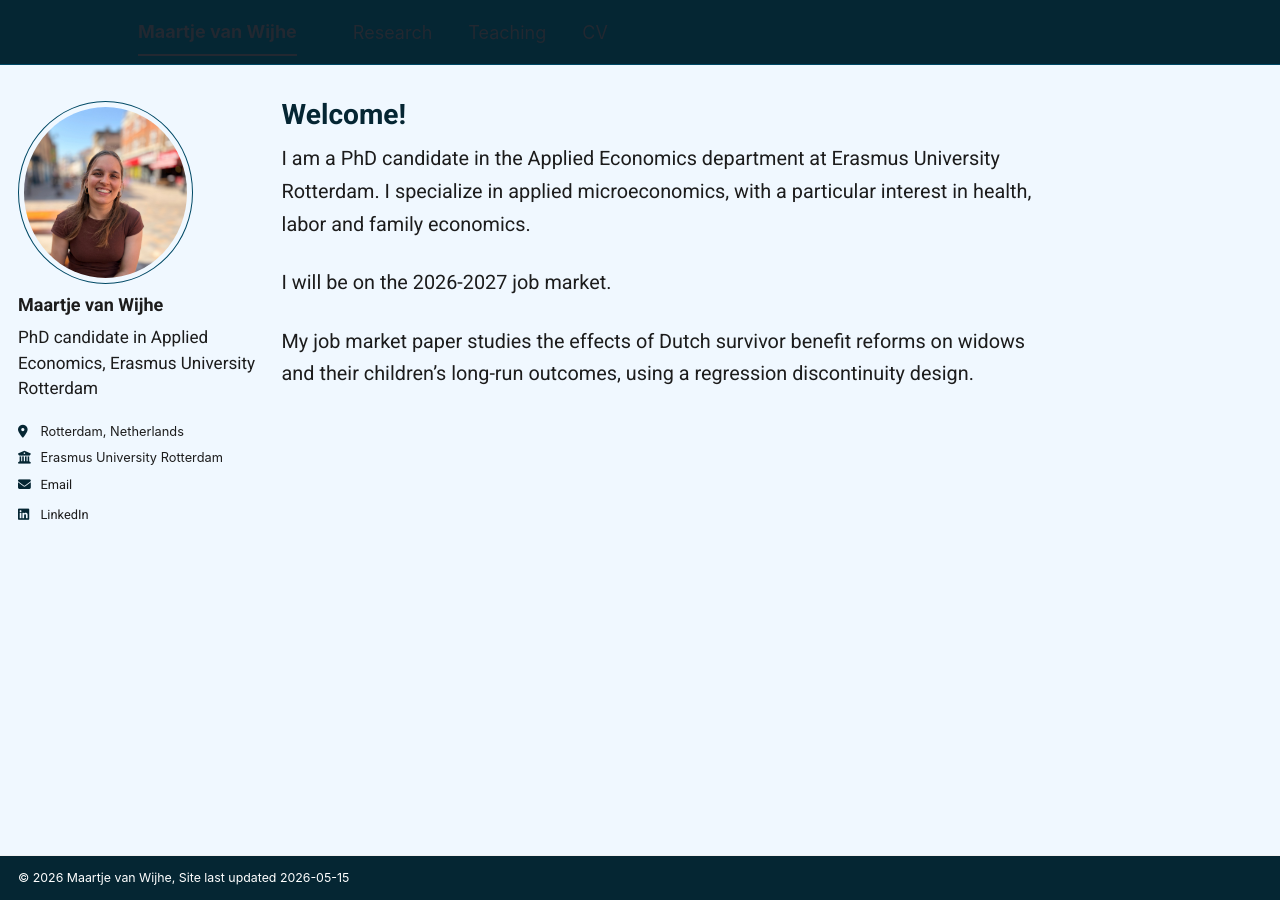
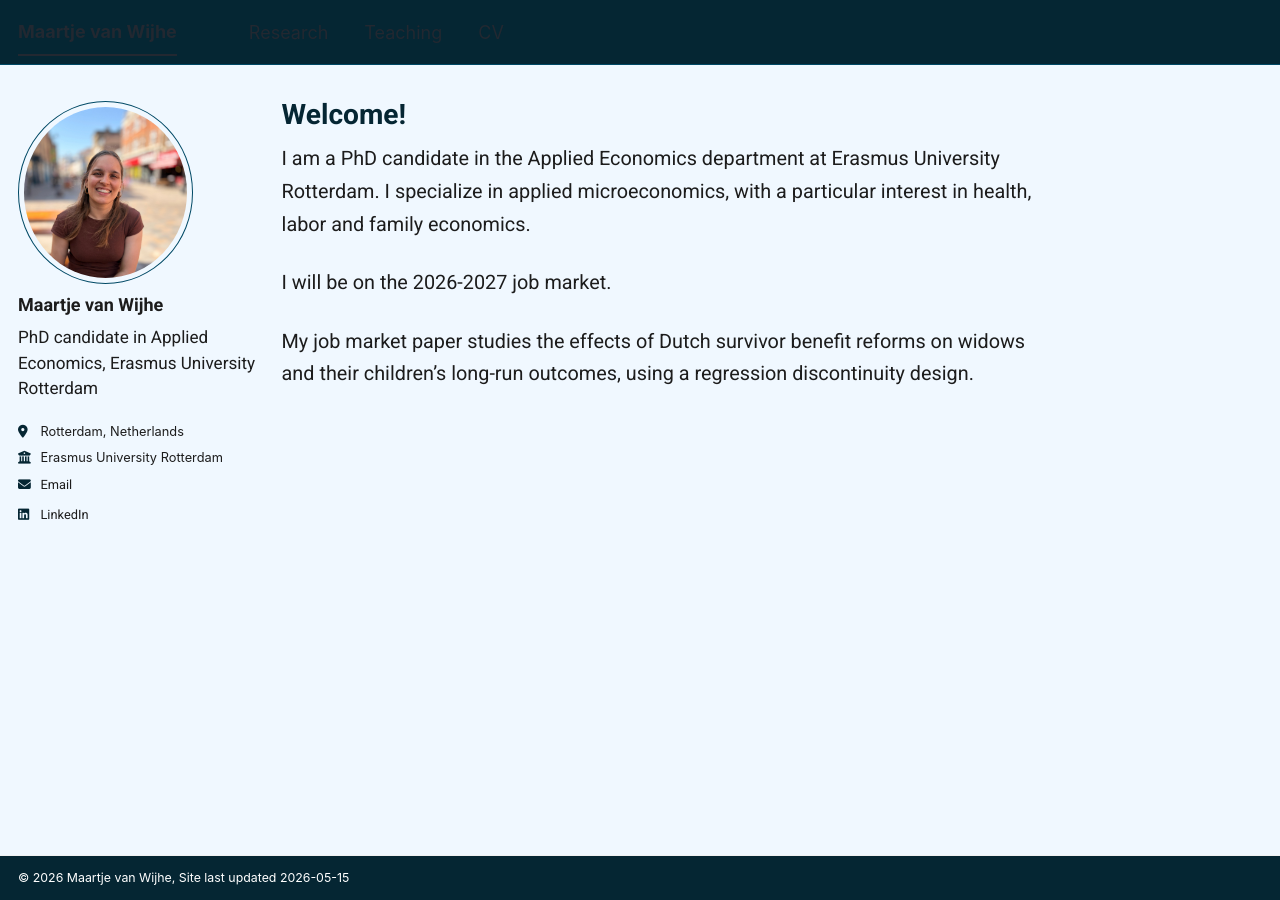
Before and after one commit to Maartjevw23/mywebsite, a Jekyll site: the page built from _pages/about.md, in a window 1280 px wide and 900 px high. Built offline with Jekyll 4.4.1, drawn with Linux system fonts in a browser that asks for light colours; a script bundle is joined from its source files by our own code; library files that are not in the unit come from our copies.

Commit message:
Update main.scss

```diff
--- a/assets/css/main.scss
+++ b/assets/css/main.scss
@@ -235,37 +235,3 @@ h1, h2, h3, h4, .page__title {
 .sidebar .author__urls-wrapper {
   font-size: 0.95em !important; /* Iets kleiner voor de balans, maar in hetzelfde font */
 }
-/* --- Herstel Zichtbaarheid & Horizontale Lijn --- */
-
-@media (min-width: 64em) {
-  /* 1. Reset de container zodat alles weer zichtbaar is */
-  .masthead__inner {
-    display: flex !important;
-    align-items: center !important;
-    max-width: 1200px !important;
-    margin: 0 auto !important;
-    padding-left: 5px !important; /* Lijn je naam uit boven de foto */
-  }
-
-  /* 2. Zorg dat je naam links blijft staan zonder anderen te hinderen */
-  .masthead__menu-item--lg {
-    margin-right: auto !important; /* Duwt de menu-items naar rechts */
-    padding-right: 20px !important;
-  }
-
-  /* 3. Schuif de menu-items precies boven de hoofdtekst */
-  /* We gebruiken nu een margin-left op de hele nav-groep */
-  .greedy-nav {
-    display: flex !important;
-    flex-grow: 1 !important;
-  }
-
-  .greedy-nav .visible-links {
-    margin-left: 120px !important; /* Pas DIT getal aan om Research boven Welcome te krijgen */
-  }
-}
-
-/* De naam linksboven niet meer laten zweven */
-.masthead__menu-item--lg {
-  position: static !important;
-}
```
